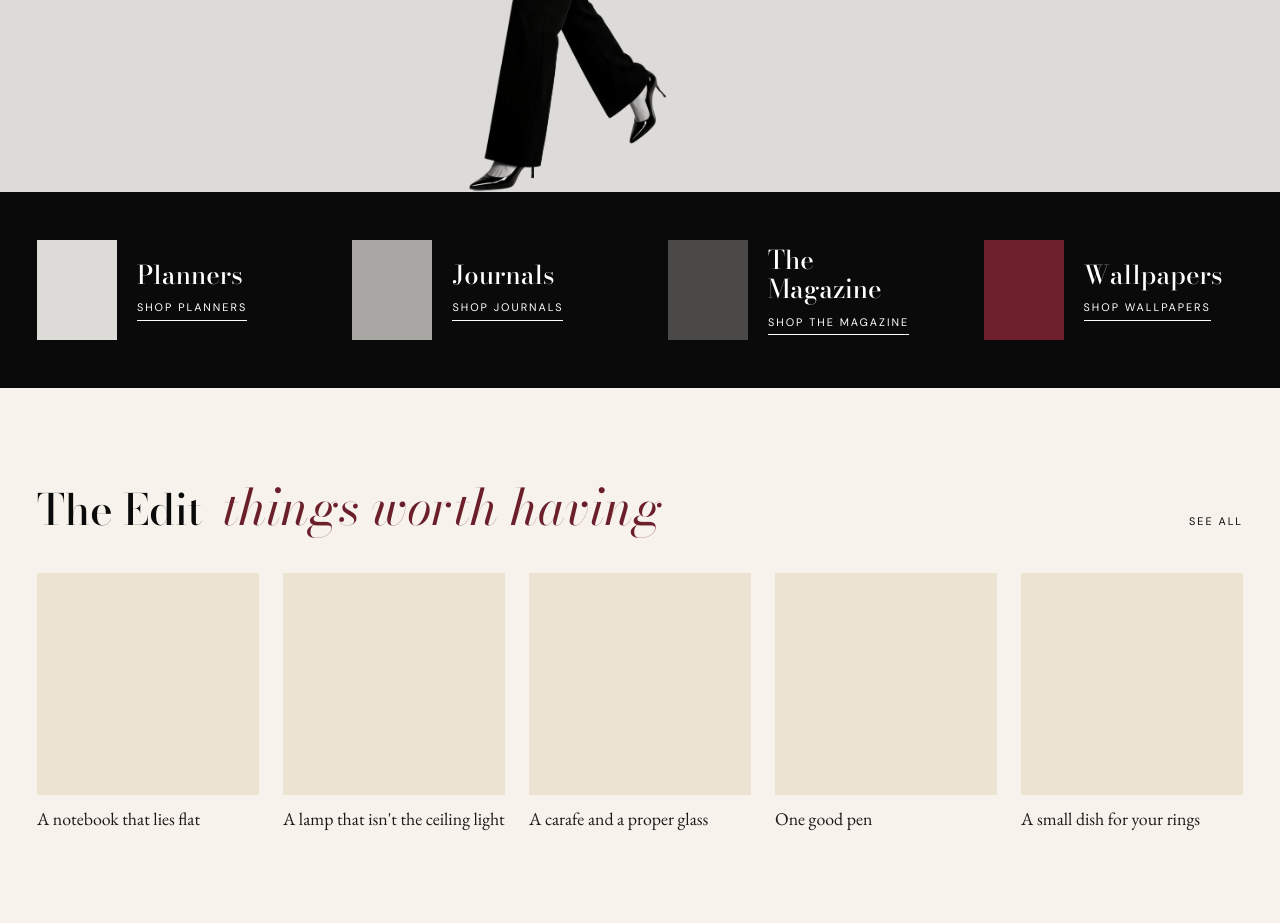
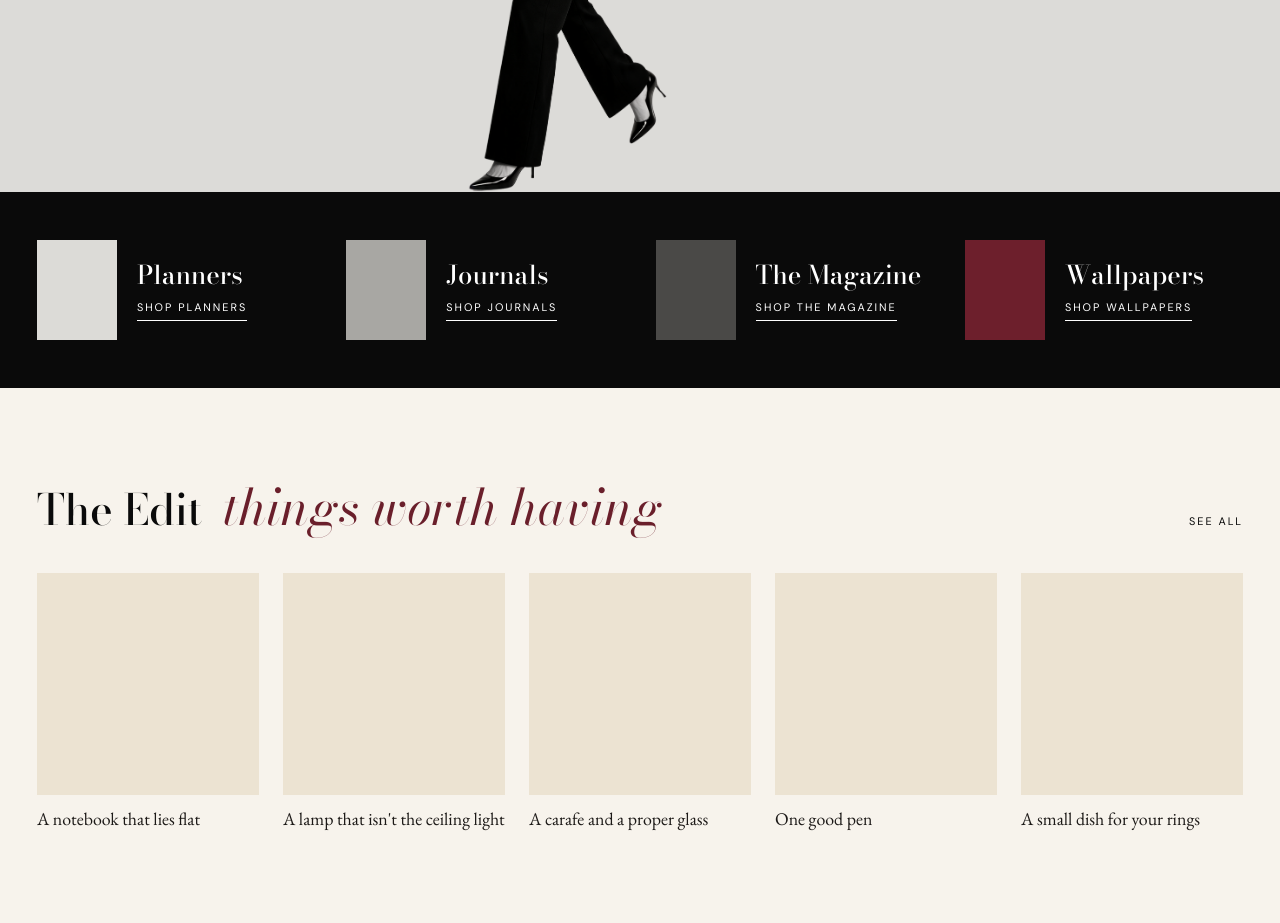
Before and after one commit to forwomenwho/website, a web app: file forwomenwho/index.html in a window 1280 px wide. Shown: the part 4681-5604 px from the top of the page. Run offline with its HTML, style and script files only (its server is not run), Linux system fonts and the light colour scheme.

Commit message:
Keep the four shop categories in one row on tablets
Co-Authored-By: Claude Opus 5.5 <noreply@anthropic.com>
Claude-Session: https://claude.ai/code/session_01RKzWpNFxzNqZ5C7taCqsHy

```diff
--- a/forwomenwho/css/pages.css
+++ b/forwomenwho/css/pages.css
@@ -342,14 +342,14 @@
 .shop-cat__link-long { display: none; }
 .shop-cat:hover { color: var(--sand); }
 @media (min-width: 1000px) {
+    /* Four categories, always in one row. */
     .shop-strip {
-        flex-direction: row;
-        flex-wrap: wrap;
-        justify-content: space-between;
-        gap: 40px 56px;
+        display: grid;
+        grid-template-columns: repeat(4, minmax(0, 1fr));
+        gap: 32px clamp(20px, -20px + 4vw, 56px);
         padding: 48px var(--gutter);
     }
-    .shop-strip li { flex: 1 1 220px; }
+    .shop-strip li { min-width: 0; }
     .shop-cat {
         display: grid;
         grid-template-columns: 80px 1fr;
```
